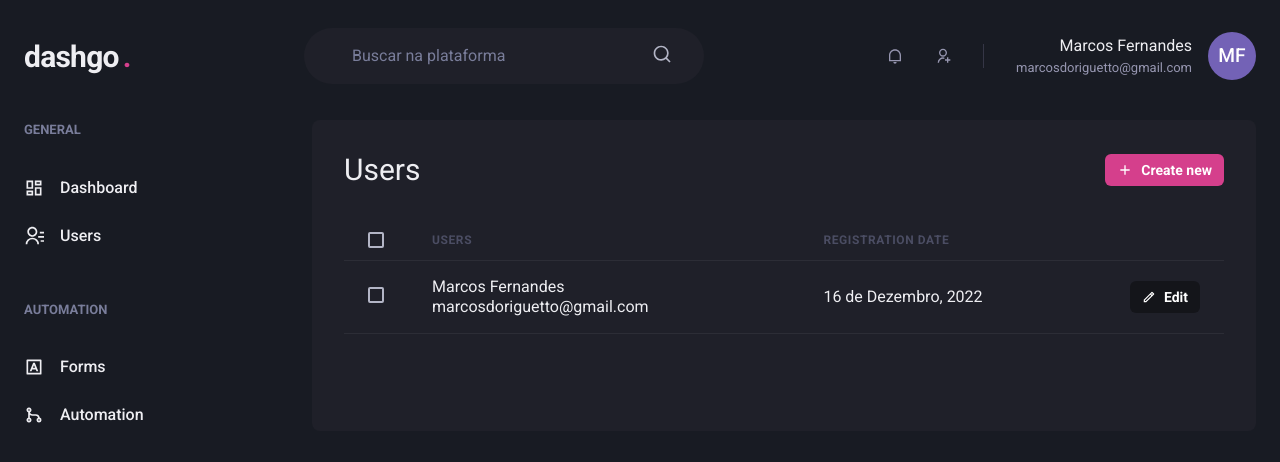
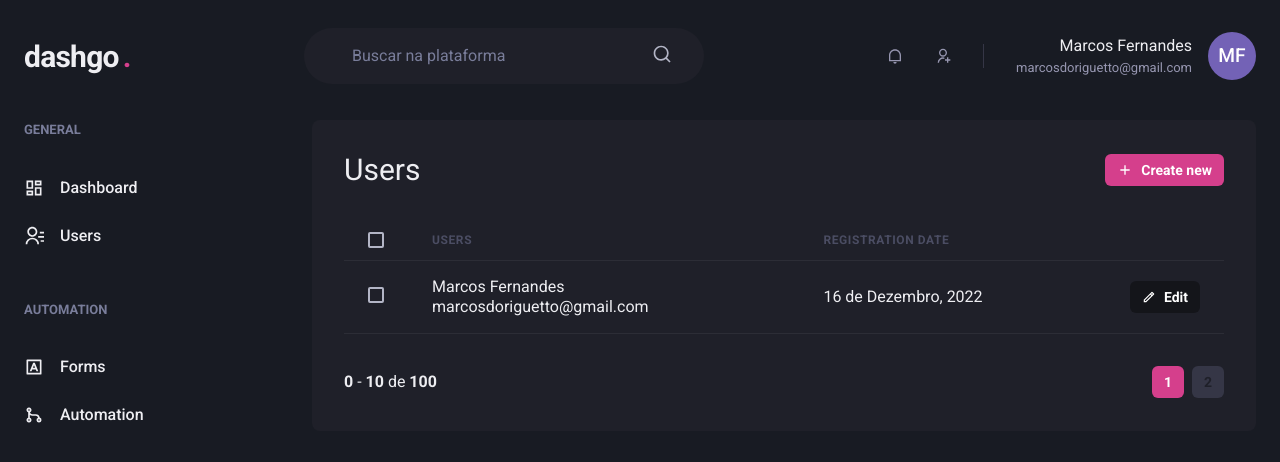
Before and after one commit to marcosdoriguetto/dashgo, a Next.js app: page /users in a window 1280 px wide. Shown: the top 462 px of the page. Built offline with nearby package versions, Linux system fonts and the light colour scheme.

Commit message:
feat: create PAgination component and insert in Users page

```diff
--- /dev/null
+++ b/src/components/Pagination.tsx
@@ -0,0 +1,39 @@
+import { Box, Button, HStack } from "@chakra-ui/react";
+
+export function Pagination() {
+  return (
+    <HStack mt="8" spacing="6" justify="space-between" align="center">
+      <Box>
+        <strong>0</strong> - <strong>10</strong> de <strong>100</strong>
+      </Box>
+
+      <HStack spacing="2">
+        <Button
+          size="sm"
+          fontSize="sm"
+          width="4"
+          colorScheme="pink"
+          disabled
+          _disabled={{
+            bgColor: "pink.500",
+            cursor: "default",
+          }}
+        >
+          1
+        </Button>
+
+        <Button
+          size="sm"
+          fontSize="sm"
+          width="4"
+          bgColor="gray.700"
+          _hover={{
+            bgColor: "gray.500",
+          }}
+        >
+          2
+        </Button>
+      </HStack>
+    </HStack>
+  );
+}
--- a/src/pages/users/index.tsx
+++ b/src/pages/users/index.tsx
@@ -15,6 +15,7 @@
 } from "@chakra-ui/react";
 import { RiAddLine as AddIcon, RiPencilLine as EditIcon } from "react-icons/ri";
 import { Header } from "../../components/Header";
+import { Pagination } from "../../components/Pagination";
 import { Sidebar } from "../../components/Sidebar";
 
 export default function UserList() {
@@ -79,6 +80,8 @@
               </Tr>
             </Tbody>
           </Table>
+
+          <Pagination />
         </Box>
       </Flex>
     </Box>
```
